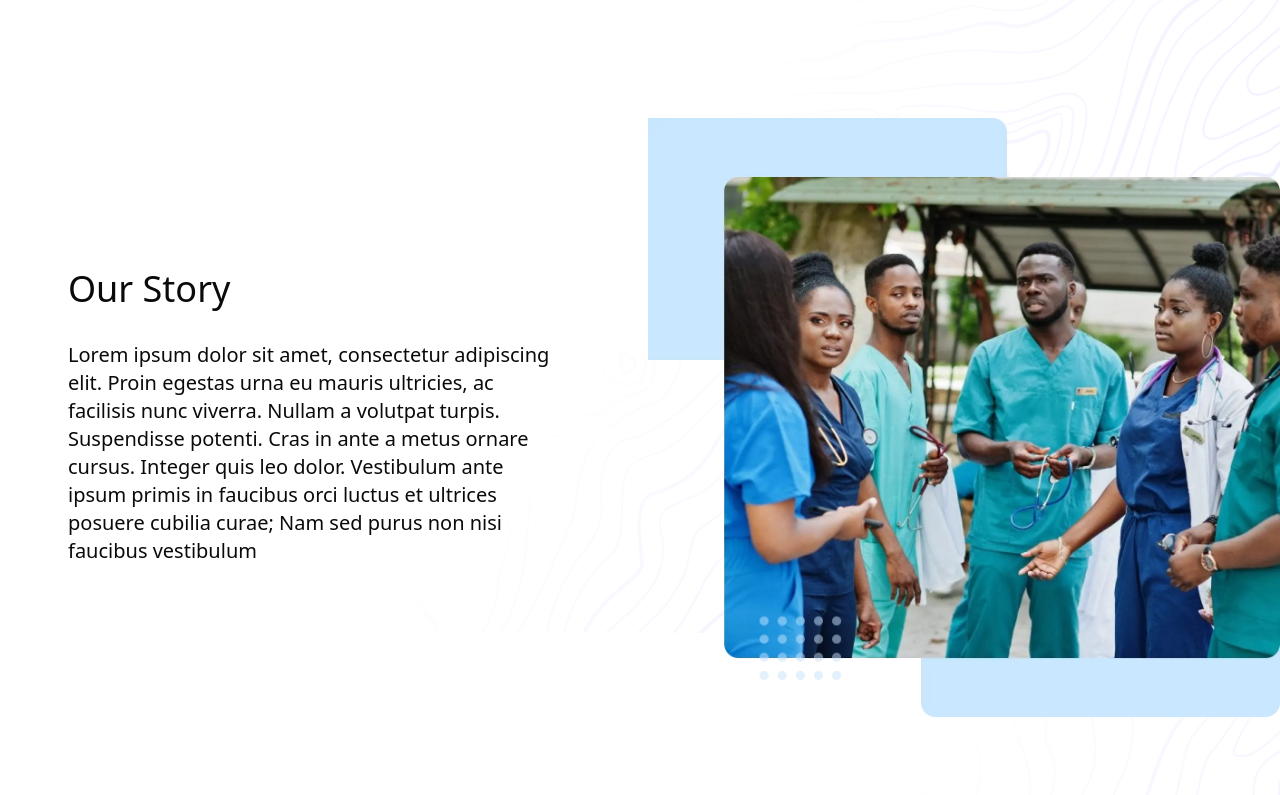
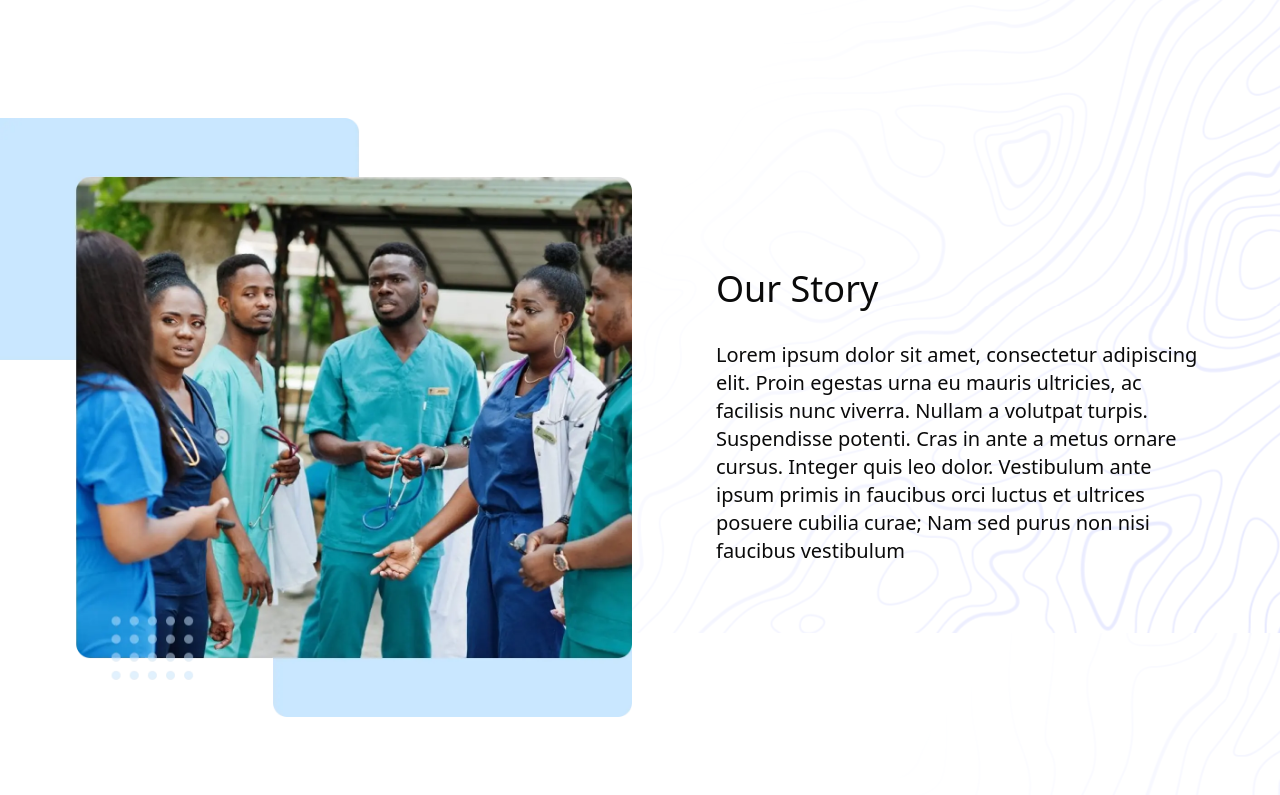
Before and after one commit to Shadrack04/ghri-website, a Next.js app: page /about in a window 1280 px wide. Shown: the part 365-1160 px from the top of the page. Built offline with nearby package versions, Linux system fonts and the light colour scheme.

Commit message:
align the meet staff section on mobile

```diff
--- a/components/about/contact.tsx
+++ b/components/about/contact.tsx
@@ -6,7 +6,7 @@ import NewsLetter from "../news-letter";
 export default function Contact() {
   return (
     <section className="relative my-10 ">
-      <div className=" grid grid-cols-2">
+      <div className=" grid grid-cols-1 md:grid-cols-2">
         <ContactDetails />
         <ContactForm />
       </div>
--- a/components/about/meet-team.tsx
+++ b/components/about/meet-team.tsx
@@ -11,12 +11,12 @@ export default function MeetTeam() {
           Meet our exceptional medical team on the job
         </p>
       </div>
-      <div className=" grid grid-cols-3 gap-6">
+      <div className=" grid grid-cols-1 md:grid-cols-3 gap-6">
         <StaffCard />
         <StaffCard />
         <StaffCard />
       </div>
-      <div className=" grid grid-cols-3 gap-6">
+      <div className=" grid grid-cols-1 md:grid-cols-3 gap-6">
         <StaffCircleCard />
         <StaffCircleCard />
         <StaffCircleCard />
--- a/components/about/our-story.tsx
+++ b/components/about/our-story.tsx
@@ -5,8 +5,12 @@ import React from "react";
 export default function OurStory() {
   return (
     <div className=" my-30 grid grid-cols-1 md:grid-cols-2 place-items-center gap-4">
-      <Image src={images.ourStoryImage} alt="" className=" order-2" />
-      <div className=" order-1 flex flex-col gap-8">
+      <Image
+        src={images.ourStoryImage}
+        alt=""
+        className=" order-2 md:order-1"
+      />
+      <div className=" order-1 md:order-2 flex flex-col gap-8">
         <h2 className=" text-4xl text-foreground">Our Story</h2>
         <p className=" w-[31rem] text-xl">
           Lorem ipsum dolor sit amet, consectetur adipiscing elit. Proin egestas
--- a/components/about/staff-card.tsx
+++ b/components/about/staff-card.tsx
@@ -5,8 +5,12 @@ import React from "react";
 export default function StaffCard() {
   return (
     <div className=" flex flex-col gap-4">
-      <div className=" border">
-        <Image src={images.staffImage} alt="" />
+      <div className=" relative border">
+        <Image
+          src={images.staffImage}
+          alt=""
+          className=" w-full object-contain"
+        />
         <div className="  bg-primary/50 p-2.5">
           <p className=" text-background text-2xl font-bold">James Johnson</p>
         </div>
```
